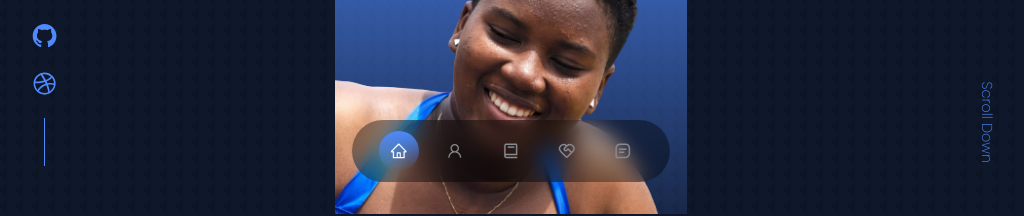
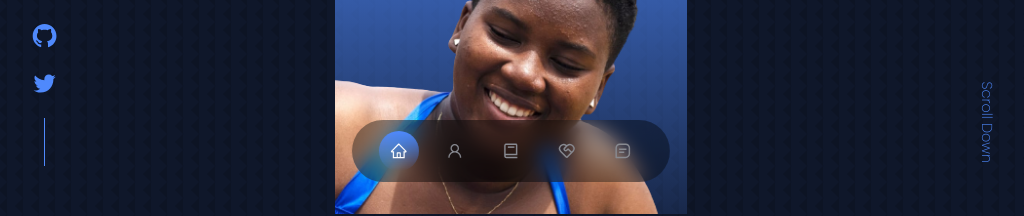
Before and after one commit to neophyte-programmer/react-portfolio, a React (Create React App) app: page / in a window 1280 px wide. Shown: the part 586-802 px from the top of the page, without its empty margins (129-1153 px from the left). Built offline with nearby package versions, Linux system fonts and the light colour scheme.

Commit message:
feat: :sparkles: changed links

```diff
--- a/src/components/header/HeaderSocials.jsx
+++ b/src/components/header/HeaderSocials.jsx
@@ -1,17 +1,17 @@
 import React from 'react'
-import {AiOutlineLinkedin, AiOutlineGithub, AiOutlineDribbble} from 'react-icons/ai'
+import {AiOutlineLinkedin, AiOutlineGithub, AiOutlineTwitter} from 'react-icons/ai'
 
 const HeaderSocials = () => {
   return (
       <div className='header__socials'>
-          <a href="https://linkedin.com" target="_blank">
+          <a href="https://linkedin.com/in/neophyteprogrammer" target="_blank">
             <AiOutlineLinkedin className='header__social-icon'/>
           </a>
           <a href="https://github.com/neophyte-programmer" target="_blank">
             <AiOutlineGithub className='header__social-icon'/>
           </a>
-          <a href="https://dribbble.com" target="_blank">
-            <AiOutlineDribbble className='header__social-icon'/>
+          <a href="https://twitter.com/Nutifafa18" target="_blank">
+            <AiOutlineTwitter className='header__social-icon'/>
           </a>
 
       </div>
```
